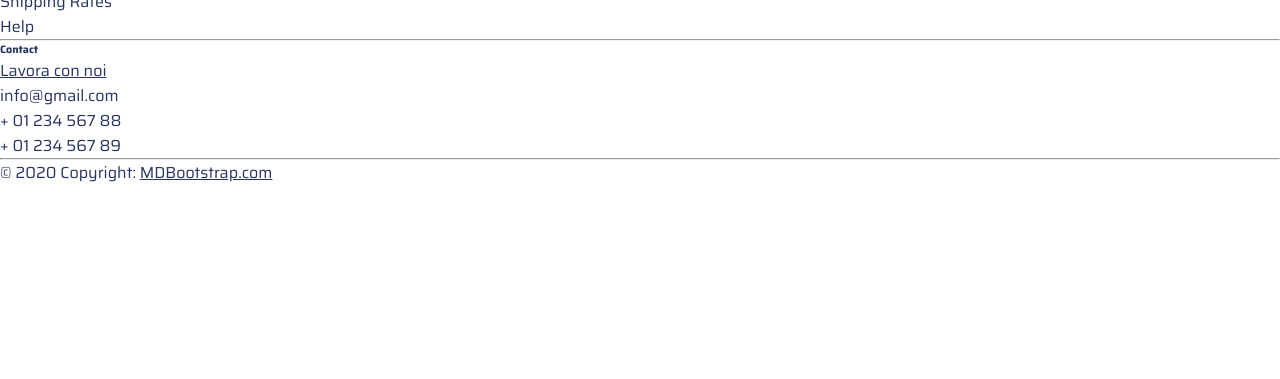
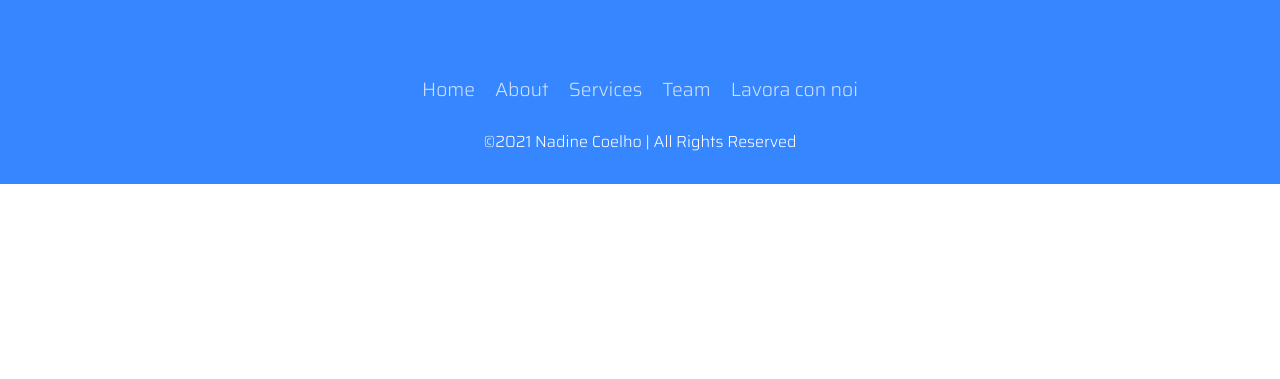
Before and after one commit to Hackademy-98/presto_gruppo02_Bamal, a Laravel app: page /register in a window 1280 px wide. Shown: the part 421-800 px from the top of the page. Run offline with Laravel 10, Linux system fonts and the light colour scheme; data comes from the database, SQL or seed files in the repository; style sheets or scripts are compiled from the project's sources.

Commit message:
aggiunto stile

```diff
--- a/resources/css/style.css
+++ b/resources/css/style.css
@@ -7,7 +7,6 @@
     --b: #023aac;
     --o: #ffa11d;
     --n: #ececec;
-
 }
 * {
     margin: 0;
@@ -45,7 +44,6 @@
 .headerHome {
     height: calc(100vh - 56px);
     margin-top: 56px;
-
 }
 
 /* NAVBAR */
@@ -80,75 +78,122 @@
     font-size: 4vw;
 }
 
-/* .card {
-    width: 250px;
-    height: 320px;
-    padding: 10px;
-    background: #f5f5f5;
+.footer {
     position: relative;
-    overflow: visible;
-    box-shadow: 0 1px 3px rgba(0, 0, 0, 0.12), 0 1px 2px rgba(0, 0, 0, 0.24);
+    width: 100%;
+    background: #3586ff;
+    min-height: 100px;
+    padding: 20px 50px;
+    display: flex;
+    justify-content: center;
+    align-items: center;
+    flex-direction: column;
+    margin-top: 15rem;
 }
 
-.card-img {
-    background-color: #ffcaa6;
-    height: 40%;
-    width: 100%;
-    border-radius: 0.5rem;
-    transition: 0.3s ease;
-}
-.card {
-    border: 2px solid var(--b);
-}
-.card-info {
-    margin-top: 10%;
+.social-icon,
+.menu {
+    position: relative;
+    display: flex;
+    justify-content: center;
+    align-items: center;
+    margin: 10px 0;
+    flex-wrap: wrap;
 }
 
-.card-footer {
-    width: 100%;
-    display: flex;
-    justify-content: space-between;
-    align-items: center;
-
+.social-icon__item,
+.menu__item {
+    list-style: none;
 }
 
-/*Text*/
-/* .text-title {
-    font-weight: 900;
-    font-size: 1.2em;
-    line-height: 1.5;
+.social-icon__link {
+    font-size: 2rem;
+    color: #fff;
+    margin: 0 10px;
+    display: inline-block;
+    transition: 0.5s;
+}
+.social-icon__link:hover {
+    transform: translateY(-10px);
 }
 
-.text-body {
-    font-size: 0.9em;
-    padding-bottom: 10px;
-} */
-
-/*Button*/
-/* .card-button {
-    border: 2px solid var(--b);
-    display: flex;
-    padding: 0.3em;
-    cursor: pointer;
-    border-radius: 50px;
-    transition: 0.3s ease-in-out;
+.menu__link {
+    font-size: 1.2rem;
+    color: #fff;
+    margin: 0 10px;
+    display: inline-block;
+    transition: 0.5s;
+    text-decoration: none;
+    opacity: 0.75;
+    font-weight: 300;
 }
 
-/*Hover*/
-/* .card-img:hover {
-    transform: translateY(-25%);
-    box-shadow: rgba(226, 196, 63, 0.25) 0px 13px 47px -5px,
-        rgba(180, 71, 71, 0.3) 0px 8px 16px -8px;
-} */
+.menu__link:hover {
+    opacity: 1;
+}
 
-/* .card-button:hover {
+.footer p {
+    color: #fff;
+    margin: 15px 0 10px 0;
+    font-size: 1rem;
+    font-weight: 300;
+}
 
-    background-color: rgb(15, 0, 182);
-} */
+.wave {
+    position: absolute;
+    top: -100px;
+    left: 0;
+    width: 100%;
+    height: 100px;
+    background: url("https://i.ibb.co/wQZVxxk/wave.png");
+    background-size: 1000px 100px;
+}
 
-/* .detail-container {
-    margin-top: 56px;
-} */
+.wave#wave1 {
+    z-index: 1000;
+    opacity: 1;
+    bottom: 0;
+    animation: animateWaves 4s linear infinite;
+}
+
+.wave#wave2 {
+    z-index: 999;
+    opacity: 0.5;
+    bottom: 10px;
+    animation: animate 4s linear infinite !important;
+}
+
+.wave#wave3 {
+    z-index: 1000;
+    opacity: 0.2;
+    bottom: 15px;
+    animation: animateWaves 3s linear infinite;
+}
+
+.wave#wave4 {
+    z-index: 999;
+    opacity: 0.7;
+    bottom: 20px;
+    animation: animate 3s linear infinite;
+}
+
+@keyframes animateWaves {
+    0% {
+        background-position-x: 1000px;
+    }
+    100% {
+        background-positon-x: 0px;
+    }
+}
+
+@keyframes animate {
+    0% {
+        background-position-x: -1000px;
+    }
+    100% {
+        background-positon-x: 0px;
+    }
+}
 
 .carousel-col {
     max-height: 30rem;
@@ -167,10 +212,10 @@
     object-fit: cover;
     transition: 3s;
 }
-.card-img-top{
+.card-img-top {
     transition: 0.5s;
 }
-.card-img-top:hover{
+.card-img-top:hover {
     transform: translateY(-24px) !important;
 }
 .card-custom {
@@ -180,28 +225,30 @@ input {
     border: 2px solid var(--b) !important;
 }
 
-
 .sfondoHeader {
-    background-image: linear-gradient(0deg, rgba(238,238,238,1) 0%, rgba(248,249,250,0) 21%), url("/public/media/sfondoHeader-01-01.png");
+    background-image: linear-gradient(
+            0deg,
+            rgba(238, 238, 238, 1) 0%,
+            rgba(248, 249, 250, 0) 21%
+        ),
+        url("/public/media/sfondoHeader-01-01.png");
     background-position: right;
     overflow: hidden;
     background-size: contain;
     background-repeat: no-repeat;
-
 }
 
-.btnOrange:hover{
+.btnOrange:hover {
     background-color: #dd8a16 !important;
-
 }
-.btnBlu:hover{
+.btnBlu:hover {
     background-color: #2155ff !important;
 }
-.cardLink:hover{
+.cardLink:hover {
     color: var(--o) !important;
 }
 
-.box_categories{
+.box_categories {
     height: 3rem;
     width: 8rem;
 }
--- a/resources/views/components/footer.blade.php
+++ b/resources/views/components/footer.blade.php
@@ -1,141 +1,31 @@
-<!-- Remove the container if you want to extend the Footer to full width. -->
-<div class="container-fluid my-5">
-    <!-- Footer -->
-    <footers
-            class="text-center text-lg-start text-white"
-            style="background-color: #fcfcfc"
-            >
-      <!-- Grid container -->
-      <div class="container p-4 pb-0">
-        <!-- Section: Links -->
-        <section class="">
-          <!--Grid row-->
-          <div class="row">
-            <!-- Grid column -->
-            <div class="col-md-3 col-lg-3 col-xl-3 mx-auto mt-3">
-              <h6 class="text-uppercase mb-4 font-weight-bold">
-                Company name
-              </h6>
-              <p>
-                Here you can use rows and columns to organize your footer
-                content. Lorem ipsum dolor sit amet, consectetur adipisicing
-                elit.
-              </p>
-            </div>
-            <!-- Grid column -->
+<footer class="footer">
+  <div class="waves">
+    <div class="wave" id="wave1"></div>
+    <div class="wave" id="wave2"></div>
+    <div class="wave" id="wave3"></div>
+    <div class="wave" id="wave4"></div>
+  </div>
+  <ul class="social-icon">
+    <li class="social-icon__item"><a class="social-icon__link" href="#">
+        <i class="logo-facebook fa-brands fa-facebook"></i>
+      </a></li>
+    <li class="social-icon__item"><a class="social-icon__link" href="#">
+        <i class="logo-twitter fa-brands fa-twitter"></i>
+      </a></li>
+    <li class="social-icon__item"><a class="social-icon__link" href="#">
+        <i class="logo-linkedin fa-brands fa-linkedin"></i>
+      </a></li>
+    <li class="social-icon__item"><a class="social-icon__link" href="#">
+        <i class="logo-instagram fa-brands fa-instagram"></i>
+      </a></li>
+  </ul>
+  <ul class="menu">
+    <li class="menu__item"><a class="menu__link" href="#">Home</a></li>
+    <li class="menu__item"><a class="menu__link" href="#">About</a></li>
+    <li class="menu__item"><a class="menu__link" href="#">Services</a></li>
+    <li class="menu__item"><a class="menu__link" href="#">Team</a></li>
+    <li class="menu__item"><a class="menu__link" href="{{ route('auth.contact') }}">Lavora con noi</a></li>
 
-            <hr class="w-100 clearfix d-md-none" />
-
-            <!-- Grid column -->
-            <div class="col-md-2 col-lg-2 col-xl-2 mx-auto mt-3">
-              <h6 class="text-uppercase mb-4 font-weight-bold">Products</h6>
-              <p>
-                <a class="text-white">MDBootstrap</a>
-              </p>
-              <p>
-                <a class="text-white">MDWordPress</a>
-              </p>
-              <p>
-                <a class="text-white">BrandFlow</a>
-              </p>
-              <p>
-                <a class="text-white">Bootstrap Angular</a>
-              </p>
-            </div>
-            <!-- Grid column -->
-
-            <hr class="w-100 clearfix d-md-none" />
-
-            <!-- Grid column -->
-            <div class="col-md-3 col-lg-2 col-xl-2 mx-auto mt-3">
-              <h6 class="text-uppercase mb-4 font-weight-bold">
-                Useful links
-              </h6>
-              <p>
-                <a class="text-white">Your Account</a>
-              </p>
-              <p>
-                <a class="text-white">Become an Affiliate</a>
-              </p>
-              <p>
-                <a class="text-white">Shipping Rates</a>
-              </p>
-              <p>
-                <a class="text-white">Help</a>
-              </p>
-            </div>
-
-            <!-- Grid column -->
-            <hr class="w-100 clearfix d-md-none" />
-
-            <!-- Grid column -->
-            <div class="col-md-4 col-lg-3 col-xl-3 mx-auto mt-3">
-              <h6 class="text-uppercase mb-4 font-weight-bold">Contact</h6>
-              <p><i class="fas fa-home mr-3"></i><a href="{{ route('auth.contact') }}">Lavora con noi</a></p>
-              <p><i class="fas fa-envelope mr-3"></i> info@gmail.com</p>
-              <p><i class="fas fa-phone mr-3"></i> + 01 234 567 88</p>
-              <p><i class="fas fa-print mr-3"></i> + 01 234 567 89</p>
-            </div>
-            <!-- Grid column -->
-          </div>
-          <!--Grid row-->
-        </section>
-        <!-- Section: Links -->
-
-        <hr class="my-3">
-
-        <!-- Section: Copyright -->
-        <section class="p-3 pt-0">
-          <div class="row d-flex align-items-center">
-            <!-- Grid column -->
-            <div class="col-md-7 col-lg-8 text-center text-md-start">
-              <!-- Copyright -->
-              <div class="p-3">
-                © 2020 Copyright:
-                <a class="text-white" href="https://mdbootstrap.com/"
-                   >MDBootstrap.com</a
-                  >
-              </div>
-              <!-- Copyright -->
-            </div>
-            <!-- Grid column -->
-
-            <!-- Grid column -->
-            <div class="col-md-5 col-lg-4 ml-lg-0 text-center text-md-end">
-              <!-- Facebook -->
-              <a
-                 class="btn btn-outline-light btn-floating m-1"
-                 class="text-white"
-                 role="button"
-                 ><i class="fab fa-facebook-f"></i
-                ></a>
-
-              <!-- Twitter -->
-              <a
-                 class="btn btn-outline-light btn-floating m-1"
-                 class="text-white"
-                 role="button"
-                 ><i class="fab fa-twitter"></i
-                ></a>
-
-              <!-- Google -->
-              <a
-                 class="btn btn-outline-light btn-floating m-1"
-                 class="text-white"
-                 role="button"
-                 ><i class="fab fa-google"></i
-                ></a>
-
-              <!-- Instagram -->
-              <a
-                 class="btn btn-outline-light btn-floating m-1"
-                 class="text-white"
-                 role="button"
-                 ><i class="fab fa-instagram"></i
-                ></a>
-            </div>
-          </div>
-        </section>
-      </div>
-    </footers>
-  </div>
+  </ul>
+  <p>&copy;2021 Nadine Coelho | All Rights Reserved</p>
+</footer>
--- a/resources/views/components/layout.blade.php
+++ b/resources/views/components/layout.blade.php
@@ -11,6 +11,7 @@
 
     {{ $slot }}
 
+
     <x-footer />
   </body>
 </html>
```
Also changed, not shown: resources/views/revisor/index.blade.php (+3 -10 lines).
